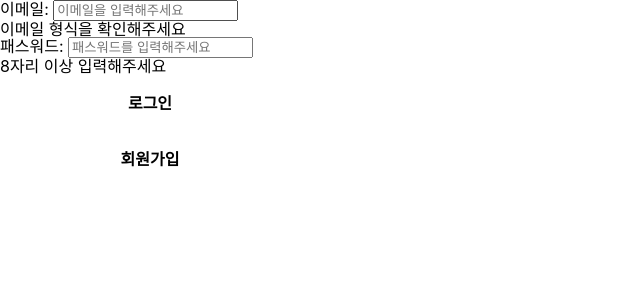
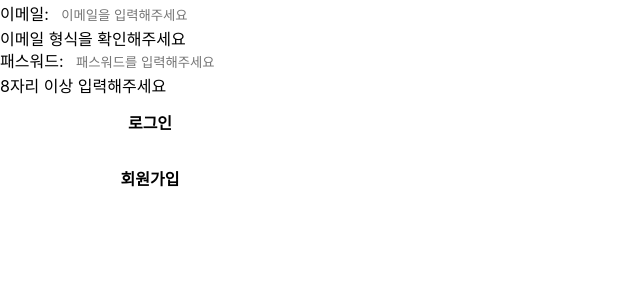
Before and after one commit to uhgenie7/todoList-With-TanStack-Query, a Next.js app: page /auth in a window 1280 px wide. Shown: the top 300 px of the page, without its empty margins (0-640 px from the left). Built offline with nearby package versions, Linux system fonts and the light colour scheme.

Commit message:
feat: Input component

```diff
--- a/src/components/atoms/Input/index.tsx
+++ b/src/components/atoms/Input/index.tsx
@@ -1,4 +1,5 @@
 import { InputHTMLAttributes } from 'react';
+import styled from 'styled-components';
 
 interface IProps extends InputHTMLAttributes<HTMLInputElement> {
   labelFor: string;
@@ -7,8 +8,14 @@ interface IProps extends InputHTMLAttributes<HTMLInputElement> {
 const Input = ({ labelFor, ...props }: IProps) => {
   return (
     <>
-      <input id={labelFor} {...props} />
+      <Container id={labelFor} {...props} />
     </>
   );
 };
 export default Input;
+
+const Container = styled.input`
+  padding: 0.5rem;
+  outline: none;
+  border: 1px solid var(--main);
+`;
```
